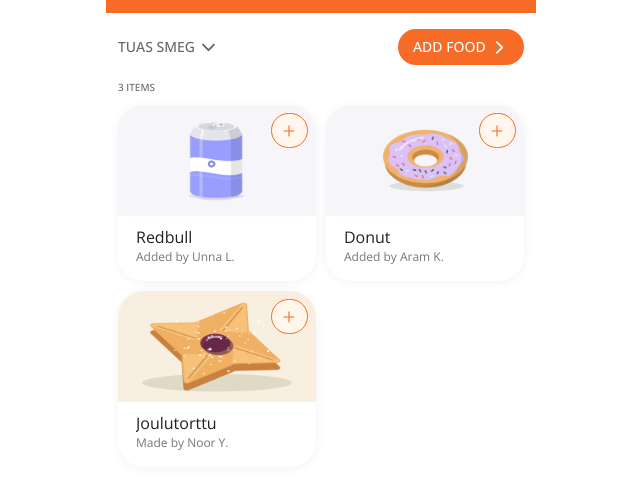
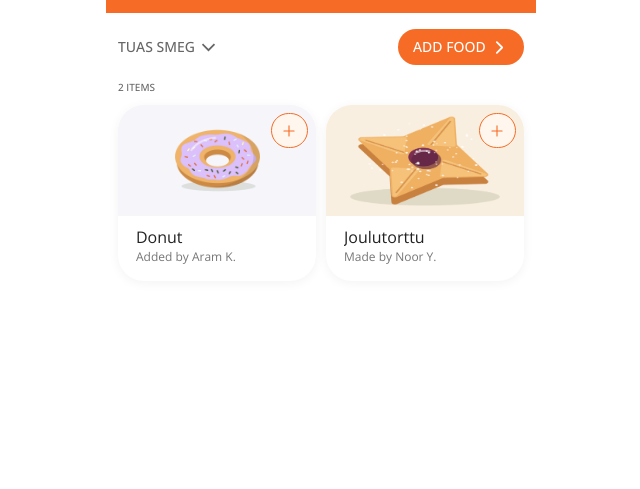
Before and after one commit to aili-sunshine-campbell/loop-prototype, a plain HTML site: page index.html in a window 1280 px wide. Shown: the part 43-532 px from the top of the page, without its empty margins (319-959 px from the left). Drawn offline with Linux system fonts and the light colour scheme.

Commit message:
Remove Redbull from the fridge
Co-Authored-By: Claude Opus 5.5 <noreply@anthropic.com>

```diff
--- a/app.js
+++ b/app.js
@@ -3,7 +3,6 @@
 // `photoPos` (optional): which part of the photo to keep in the 240px-tall frame,
 // as CSS object-position ("50% 0%" = top, "50% 100%" = bottom). Default: centre.
 const items = [
-  { name: "Redbull",            by: "Added by Unna L.", img: "can.png",         variant: "can",     photo: "redbull-photo.jpg",     photoPos: "50% 40%" },
   { name: "Donut",              by: "Added by Aram K.", img: "donut.png",       variant: "contain", photo: "donut-photo.jpg",       photoPos: "50% 52%" },
   { name: "Joulutorttu",        by: "Made by Noor Y.",  img: "joulutorttu.png", warm: true,         photo: "joulutorttu-photo.jpg", photoPos: "50% 56%" },
 ];
@@ -12,7 +11,6 @@ const items = [
 // details sheet. Keyed by item name; "\n" starts a new line.
 // Placeholders: the Figma design doesn't include descriptions for these items.
 const descriptions = {
-  "Redbull": "Unopened can. I bought a pack of four and only needed three.",
   "Donut": "Bought this morning from the bakery but I'm too full to eat it.",
   "Joulutorttu": "Home-made Finnish Christmas pastries with plum jam, baked yesterday.",
 };
@@ -27,7 +25,6 @@ const contains = {
 // Approximate edible weight of one of each item, in grams. Used for "You saved
 // approximately … of food" on the confirmation page (quantity × weight, summed).
 const GRAMS = {
-  "Redbull": 250,             // 250 ml can
   "Redbull 0,25l": 250,       // the product the scanner adds
   "Donut": 70,                // one glazed ring donut
   "Joulutorttu": 40,          // one star pastry
--- a/index.html
+++ b/index.html
@@ -431,6 +431,6 @@
     </li>
   </template>
 
-  <script src="app.js?v=37"></script>
+  <script src="app.js?v=38"></script>
 </body>
 </html>
```
Also changed, not shown: assets/redbull-photo.jpg (deleted).
